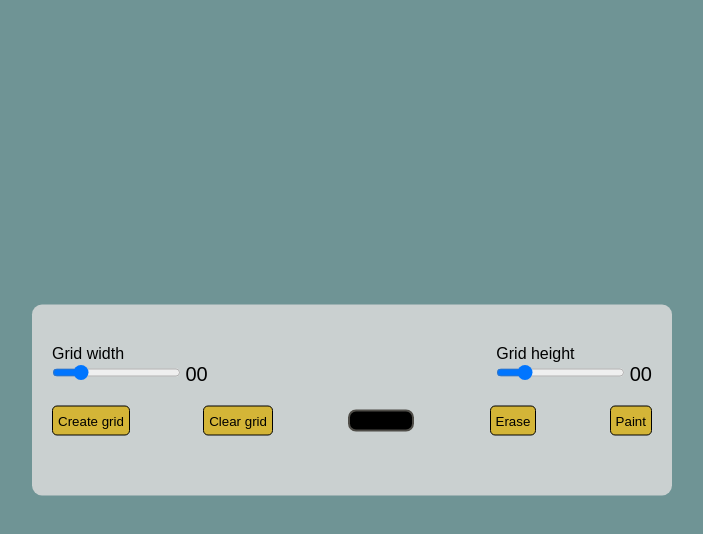
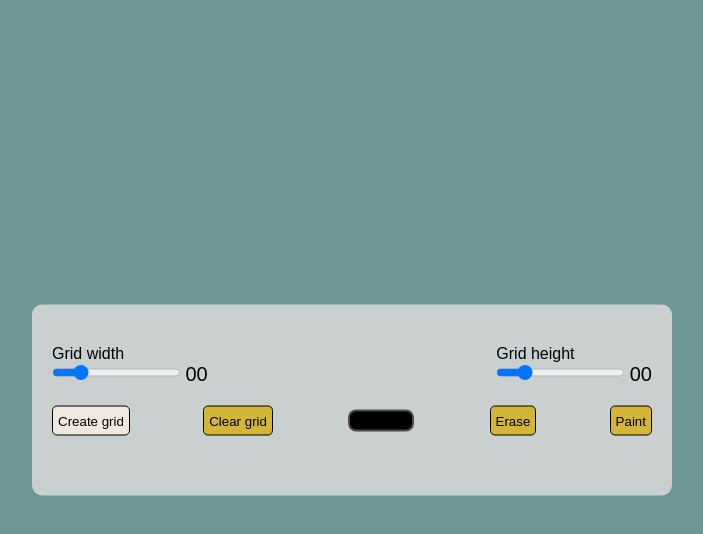
Before and after one commit to ShinK8245/Pixel-art-generator, a plain HTML site: page index.html in a window 1280 px wide. In both pictures the pointer is over the button "Create grid". Shown: the whole page, without its empty margins (288-991 px from the left). Drawn offline with Linux system fonts and the light colour scheme.

Commit message:
added hover effect on buttons

```diff
--- a/style.css
+++ b/style.css
@@ -44,6 +44,10 @@ button {
   cursor: pointer;
 }
 
+button:hover {
+  background-color: rgb(240, 232, 224);
+}
+
 input[type="color"] {
   -webkit-appearance: none;
   -moz-appearance: none;
```
